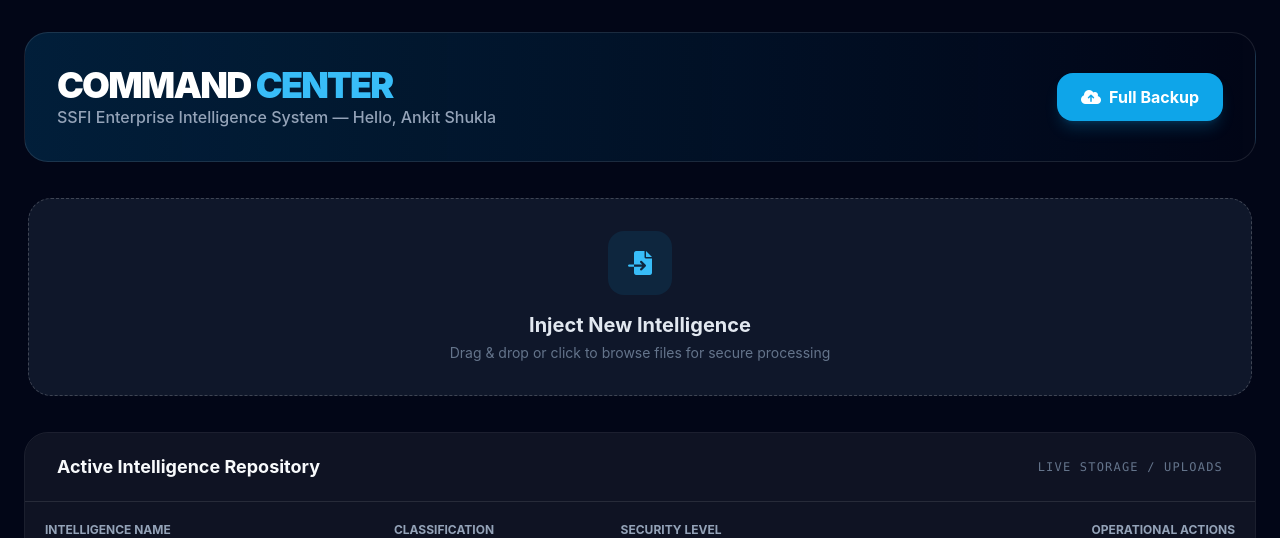
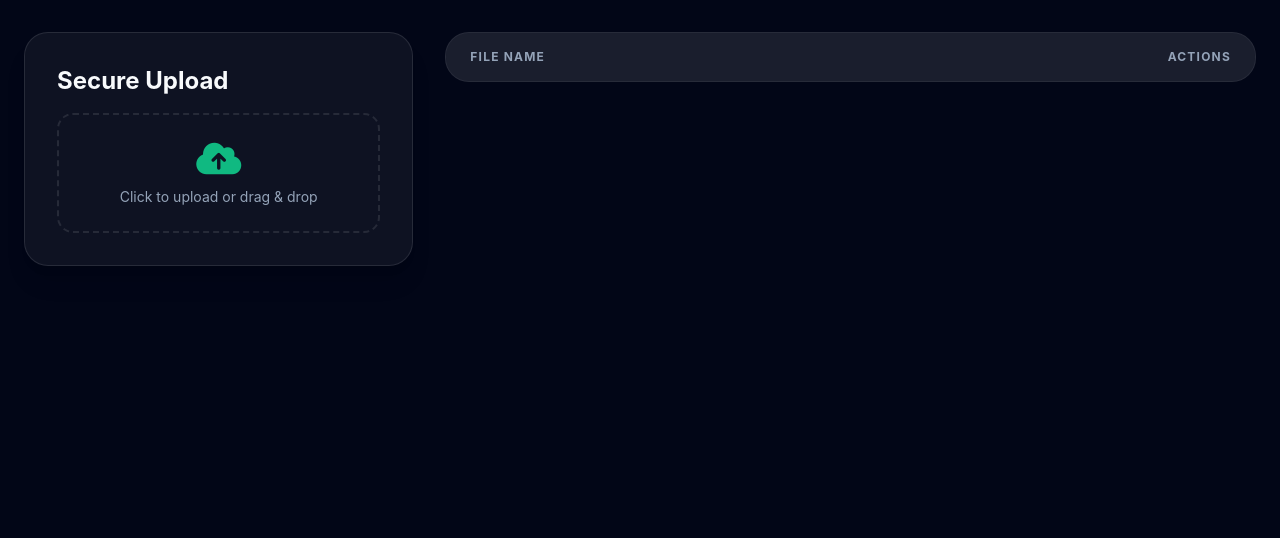
Before and after one commit to ankit18006/Smart-Secure-File-Intelligence-System--SSFI-, a Flask app: page /dashboard in a window 1280 px wide. Shown: the part 73-611 px from the top of the page. After the commit the page ends 339 px from the top, so only its background shows below. Run offline with Flask 3, Linux system fonts and the light colour scheme; the visitor is signed in with stand-in values (Sample User, id 1); lists and menus that the app fills with data are empty; some libraries are stand-ins or nearby versions; grey boxes are pictures that could not be loaded.

Commit message:
Add secure upload form to dashboard

```diff
--- a/templates/dashboard.html
+++ b/templates/dashboard.html
@@ -1,92 +1,42 @@
 {% extends "base.html" %}
 {% block content %}
-<div class="space-y-8 animate-in fade-in duration-700">
-    <div class="flex flex-col md:flex-row justify-between items-start md:items-center gap-4 bg-gradient-to-r from-sky-600/20 to-transparent p-8 rounded-3xl border border-white/10">
-        <div>
-            <h2 class="text-4xl font-black tracking-tighter text-white">COMMAND <span class="text-sky-400">CENTER</span></h2>
-            <p class="text-slate-400 font-medium">SSFI Enterprise Intelligence System — Hello, Ankit Shukla</p>
-        </div>
-        <div class="flex gap-3">
-            <a href="/backup-now" class="bg-sky-500 hover:bg-sky-600 text-white px-6 py-3 rounded-2xl font-bold transition flex items-center gap-2 shadow-lg shadow-sky-500/20">
-                <i class="fas fa-cloud-arrow-up"></i> Full Backup
-            </a>
+<div class="grid grid-cols-1 lg:grid-cols-3 gap-8">
+    <div class="lg:col-span-1 space-y-6">
+        <div class="bg-white/5 border border-white/10 p-8 rounded-3xl shadow-xl">
+            <h3 class="text-2xl font-bold mb-4">Secure Upload</h3>
+            <form action="/upload" method="POST" enctype="multipart/form-data" class="space-y-4">
+                <div class="border-2 border-dashed border-white/10 rounded-2xl p-6 text-center hover:border-emerald-500/50 transition cursor-pointer">
+                    <input type="file" name="file" class="hidden" id="fileInput" onchange="this.form.submit()">
+                    <label for="fileInput" class="cursor-pointer">
+                        <i class="fas fa-cloud-upload-alt text-4xl text-emerald-500 mb-2"></i>
+                        <p class="text-sm text-slate-400">Click to upload or drag & drop</p>
+                    </label>
+                </div>
+            </form>
         </div>
     </div>
 
-    <div class="glass-card p-1 rounded-3xl">
-        <form action="/upload" method="POST" enctype="multipart/form-data" class="bg-[#0f172a] p-8 rounded-[calc(1.5rem-1px)] border border-dashed border-white/20 hover:border-sky-500/50 transition group text-center">
-            <input type="file" name="file" id="fileInput" class="hidden" onchange="this.form.submit()">
-            <label for="fileInput" class="cursor-pointer">
-                <div class="bg-sky-500/10 w-16 h-16 rounded-2xl flex items-center justify-center mx-auto mb-4 group-hover:scale-110 transition">
-                    <i class="fas fa-file-import text-2xl text-sky-400"></i>
-                </div>
-                <h3 class="text-xl font-bold text-slate-200">Inject New Intelligence</h3>
-                <p class="text-slate-500 mt-1 text-sm">Drag & drop or click to browse files for secure processing</p>
-            </label>
-        </form>
-    </div>
-
-    <div class="glass-card rounded-3xl overflow-hidden border border-white/10">
-        <div class="px-8 py-5 border-b border-white/10 flex justify-between items-center bg-white/5">
-            <h3 class="font-bold text-lg">Active Intelligence Repository</h3>
-            <span class="text-xs font-mono text-slate-500 uppercase tracking-widest">Live Storage / Uploads</span>
-        </div>
-        <div class="overflow-x-auto">
-            <table class="w-full text-left border-collapse">
-                <thead class="bg-white/5 text-slate-400 text-xs uppercase font-bold">
+    <div class="lg:col-span-2">
+        <div class="bg-white/5 border border-white/10 rounded-3xl overflow-hidden">
+            <table class="w-full text-left">
+                <thead class="bg-white/5 text-slate-400 text-xs uppercase tracking-widest">
                     <tr>
-                        <th class="p-5">Intelligence Name</th>
-                        <th>Classification</th>
-                        <th>Security Level</th>
-                        <th class="p-5 text-right">Operational Actions</th>
+                        <th class="px-6 py-4">File Name</th>
+                        <th class="px-6 py-4 text-right">Actions</th>
                     </tr>
                 </thead>
                 <tbody class="divide-y divide-white/5">
                     {% for file in files %}
-                    <tr class="hover:bg-white/5 transition-colors group">
-                        <td class="p-5">
-                            <div class="flex items-center gap-3">
-                                <i class="far fa-file-code text-sky-400 text-lg"></i>
-                                <span class="font-medium text-slate-200">{{ file }}</span>
-                            </div>
-                        </td>
-                        <td>
-                            <span class="bg-white/5 border border-white/10 px-3 py-1 rounded-full text-[10px] font-bold uppercase text-slate-400">
-                                {{ file.split('.')[-1] }}
-                            </span>
-                        </td>
-                        <td>
-                            <div class="flex items-center gap-2">
-                                <div class="w-2 h-2 rounded-full bg-emerald-500 shadow-[0_0_8px_rgba(16,185,129,0.6)]"></div>
-                                <span class="text-xs text-emerald-400 font-bold uppercase tracking-tighter">Safe Mode</span>
-                            </div>
-                        </td>
-                        <td class="p-5 text-right space-x-2">
-                            <a href="/save-version/{{ file }}" class="p-2.5 rounded-xl bg-indigo-500/10 text-indigo-400 hover:bg-indigo-500 hover:text-white transition inline-block" title="Version Snapshot">
-                                <i class="fas fa-camera"></i>
-                            </a>
-                            <a href="/encrypt/{{ file }}" class="p-2.5 rounded-xl bg-amber-500/10 text-amber-400 hover:bg-amber-500 hover:text-white transition inline-block" title="AES Encrypt">
-                                <i class="fas fa-shield-halved"></i>
-                            </a>
-                            {% if file.endswith('.csv') %}
-                            <a href="/analyzer?file={{ file }}" class="p-2.5 rounded-xl bg-emerald-500/10 text-emerald-400 hover:bg-emerald-500 hover:text-white transition inline-block" title="Deep Analysis">
-                                <i class="fas fa-chart-pie"></i>
-                            </a>
-                            {% endif %}
-                            <button class="p-2.5 rounded-xl bg-red-500/10 text-red-400 hover:bg-red-500 hover:text-white transition inline-block">
-                                <i class="fas fa-trash-can"></i>
-                            </button>
+                    <tr class="hover:bg-white/[0.02]">
+                        <td class="px-6 py-4 font-mono text-sm">{{ file }}</td>
+                        <td class="px-6 py-4 text-right space-x-3">
+                            <button class="text-emerald-400 hover:text-emerald-300"><i class="fas fa-lock"></i></button>
+                            <button class="text-sky-400 hover:text-sky-300"><i class="fas fa-history"></i></button>
                         </td>
                     </tr>
                     {% endfor %}
                 </tbody>
             </table>
-            {% if not files %}
-            <div class="py-20 text-center">
-                <img src="https://cdn-icons-png.flaticon.com/512/4076/4076444.png" class="w-20 mx-auto opacity-20 mb-4 grayscale" alt="empty">
-                <p class="text-slate-500 font-medium italic">No intelligence files detected in the secure zone.</p>
-            </div>
-            {% endif %}
         </div>
     </div>
 </div>
```
